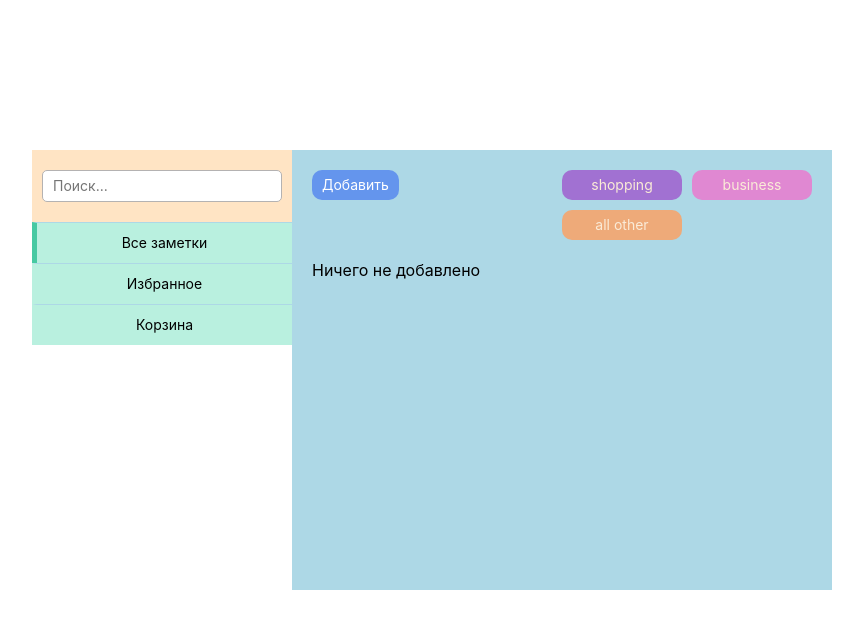
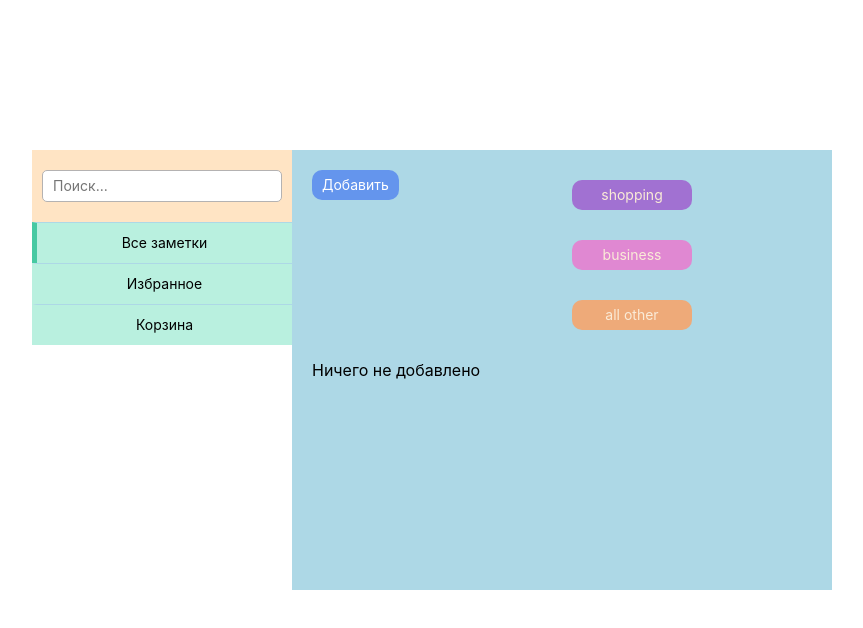
Before and after one commit to StasRnD/notes-list, a React (Create React App) app: page / in a window 1280 px wide. Shown: the top 628 px of the page, without its empty margins (208-1071 px from the left). Built offline with nearby package versions, Linux system fonts and the light colour scheme.

Commit message:
feat: improve dnd

```diff
--- a/src/App.tsx
+++ b/src/App.tsx
@@ -19,6 +19,8 @@ const App = () => {
   const dispatch = useDispatch();
   const notesList = useSelector(SelectorNotes.notesList);
   const noteToForm = useSelector(SelectorNotes.noteToForm);
+  const filerNotes = useSelector(SelectorNotes.filterNotesList);
+
   const handleToggleOpenPopupWithNoteForm = (item?: NoteItemProps) => {
     if (item) {
       dispatch(updateNoteToForm(item));
@@ -57,6 +59,7 @@ const App = () => {
                 handleToggleOpenPopupWithNoteForm={
                   handleToggleOpenPopupWithNoteForm
                 }
+                filerNotes={filerNotes}
               />
             ) : (
               <span>Ничего не добавлено</span>
--- a/src/components/NoteItem/NoteItem.tsx
+++ b/src/components/NoteItem/NoteItem.tsx
@@ -1,7 +1,14 @@
 import React from "react";
 import { NoteItemProps } from "../../types";
-import { useDispatch } from "react-redux";
-import { deleteNote, updateGroupInNote } from "../../store/notes/slice";
+import { useDispatch, useSelector } from "react-redux";
+import {
+  deleteNote,
+  getFilterNotesList,
+  updateGroupInNote,
+} from "../../store/notes/slice";
+import { SelectorTags } from "../../store/tags/selectors";
+import { SelectorsGroup } from "../../store/groups/selectors";
+import { SelectorSearch } from "../../store/search/selectors";
 
 interface NoteItemComponentProps {
   item: NoteItemProps;
@@ -14,6 +21,9 @@ export const NoteItemComponent: React.FC<NoteItemComponentProps> = ({
 }) => {
   const { title, description, list } = item;
   const dispatch = useDispatch();
+  const activeTags = useSelector(SelectorTags.activeTags);
+  const activeGroup = useSelector(SelectorsGroup.activeGroup);
+  const searchValue = useSelector(SelectorSearch.searchValue);
 
   const handleToggleGroupItem = (
     event: React.MouseEvent<HTMLImageElement>,
@@ -25,6 +35,7 @@ export const NoteItemComponent: React.FC<NoteItemComponentProps> = ({
       return;
     }
     dispatch(updateGroupInNote({ item, name }));
+    dispatch(getFilterNotesList({ searchValue, activeTags, activeGroup }));
   };
 
   return (
--- a/src/components/NotesList/NotesList.tsx
+++ b/src/components/NotesList/NotesList.tsx
@@ -10,19 +10,12 @@ import { getFilterNotesList } from "../../store/notes/slice";
 
 interface NotesListProps {
   handleToggleOpenPopupWithNoteForm: (item: NoteItemProps) => void;
+  filerNotes: NoteItemProps[];
 }
 export const NotesList: React.FC<NotesListProps> = ({
   handleToggleOpenPopupWithNoteForm,
+  filerNotes,
 }) => {
-  const dispatch = useDispatch();
-  const activeTags = useSelector(SelectorTags.activeTags);
-  const activeGroup = useSelector(SelectorsGroup.activeGroup);
-  const searchValue = useSelector(SelectorSearch.searchValue);
-  const filerNotes = useSelector(SelectorNotes.filterNotesList);
-
-  useEffect(() => {
-    dispatch(getFilterNotesList({ searchValue, activeTags, activeGroup }));
-  }, [activeGroup, activeTags, searchValue]);
   return (
     <ul className={"NotesList"}>
       {filerNotes.length > 0 ? (
--- a/src/components/Tag/Tag.tsx
+++ b/src/components/Tag/Tag.tsx
@@ -7,7 +7,7 @@ interface TagProps {
   active?: boolean;
   className?: string;
   style?: React.CSSProperties;
-  id: number;
+  index: number;
 }
 
 export const Tag: React.FC<TagProps> = ({
@@ -15,33 +15,26 @@ export const Tag: React.FC<TagProps> = ({
   active,
   className,
   text,
-  id,
   style,
+  index,
 }) => {
-  const blockRef: MutableRefObject<HTMLDivElement | null> =
-    useRef<HTMLDivElement>(null);
   return (
-    <Draggable key={id} draggableId={text} index={id}>
-      {(provided) => {
-        return (
+    <Draggable key={text} draggableId={text} index={index}>
+      {(provided) => (
         <div
-            ref={(el) => {
-              provided.innerRef(el);
-              blockRef.current = el;
-            }}
+          ref={provided.innerRef}
           {...provided.draggableProps}
           {...provided.dragHandleProps}
+          onClick={onClick}
         >
-            <div
-              onClick={onClick}
+          <p
             className={`Tag ${active ? "active" : ""} ${className || ""}`}
-              style={style}
+            style={{ margin: "10px", ...style }}
           >
             {text}
+          </p>
         </div>
-          </div>
-        );
-      }}
+      )}
     </Draggable>
   );
 };
--- a/src/components/TagsContainer/TagsConatiner.tsx
+++ b/src/components/TagsContainer/TagsConatiner.tsx
@@ -47,30 +47,31 @@ export const TagsContainer: React.FC<PropsWithChildren<TagsContainerProps>> = (
   };
   return (
     <DragDropContext onDragEnd={handleOnDragEnd}>
-      <Droppable droppableId={"droppableId"} direction={"vertical"}>
-        {(provided) => {
-          return (
-            <div
+      <Droppable droppableId={toNoteForm ? "dropNote" : "droppableId"}>
+        {(provided) => (
+          <ul
             className={`TagContainer ${className || ""}`}
             ref={provided.innerRef}
+            {...provided.droppableProps}
           >
-              {tagsList.map((tag) => {
+            {tagsList.map((tag, index) => {
               return (
                 <Tag
+                  key={tag.text}
+                  index={index}
                   style={{ background: `${tag.color}` }}
                   onClick={() => handleClick(tag.text)}
                   text={tag.text}
                   active={
                     (toNoteForm ? props.tagsToForm : activeTags)[tag.text]
                   }
-                    id={Number(tag.id)}
                 />
               );
             })}
             {children}
-            </div>
-          );
-        }}
+            {provided.placeholder}
+          </ul>
+        )}
       </Droppable>
     </DragDropContext>
     // {/*{tagsList.map((tag) => {*/}
--- a/src/store/notes/slice.ts
+++ b/src/store/notes/slice.ts
@@ -18,6 +18,7 @@ export const notesReducer = createSlice({
   reducers: {
     addNote(state, { payload }: PayloadAction<NoteItemProps>) {
       state.notesList.push(payload);
+
       updateNotes(state.notesList);
     },
     deleteNote(state, { payload }: PayloadAction<number>) {
--- a/src/store/tags/slice.ts
+++ b/src/store/tags/slice.ts
@@ -23,7 +23,7 @@ export const tagsReducer = createSlice({
       { payload }: PayloadAction<{ from: number; to: number }>,
     ) {
       const tags = state.tags;
-      if (!tags) return;
+
       const { from, to } = payload;
       const copy = [...tags];
       const [removed] = copy.splice(from, 1);
```
Lines whose indentation alone changed are shown as unchanged.
